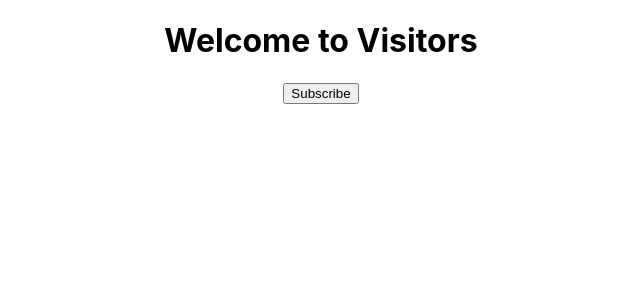
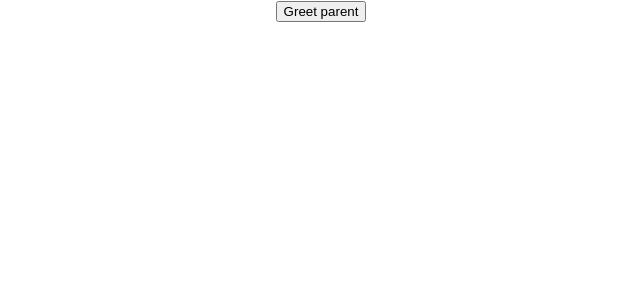
Before and after one commit to sundaramhpe/React, a React (Create React App) app in the folder hello-world/: page / in a window 1280 px wide. Shown: the top 300 px of the page, without its empty margins (319-959 px from the left). Built offline with nearby package versions, Linux system fonts and the light colour scheme.

Commit message:
latest changes

```diff
--- a/hello-world/src/App.js
+++ b/hello-world/src/App.js
@@ -5,11 +5,15 @@ import{Greet}  from './components/Greet'
 import Welcome from './components/Welcome'
 import Hello from './components/Hello'
 import Message from './components/Message'
+import Counter from './components/Counter'
+import ParentComponent from './components/ParentComponent';
 
 function App() {
   return (
     <div className="App">
- { /*   <Greet name='Sundar'>
+     {/* <Counter/> */}
+     <ParentComponent/>
+     { /* <Greet name='Sundar'>
      <p>This is Child Tags</p>
    </Greet>
    <Greet name ='Viji'>
@@ -22,8 +26,8 @@ function App() {
      </Welcome>
      <Welcome name='Jai'>
      </Welcome>
-      <Hello/>*/ }
-  <Message></Message>
+     <Hello/>
+  <Message></Message>  */ }
     </div>
   );
 }
--- /dev/null
+++ b/hello-world/src/components/ChildComponent.js
@@ -0,0 +1,11 @@
+ import React from 'react'
+
+ function ChildComponent(props) {
+     return (
+         <div>
+             <button onClick={()=>props.greetHandler('Child Value')}>Greet parent</button>
+         </div>
+     )
+ }
+
+ export default ChildComponent
--- /dev/null
+++ b/hello-world/src/components/Counter.js
@@ -0,0 +1,43 @@
+import React, { Component } from 'react'
+
+class Counter extends Component {
+    constructor(props) {
+        super(props)
+
+        this.state = {
+             count:0
+        }
+    }
+    increment(){
+        // this.setState({
+        //     count:this.state.count+1
+        // },
+        // ()=>{
+        //     console.log('Callback Value',this.state.count)
+        // })
+        //this.state.count=this.state.count+1
+         this.setState((prevState)=>({
+             count: prevState.count+1
+         }))
+        console.log(this.state.count)
+    }
+    incrementFive(){
+        this.increment()
+        this.increment()
+        this.increment()
+        this.increment()
+        this.increment()
+    }
+    render() {
+        return (
+            <div>
+                <div> Count -{this.state.count} </div>
+                <button onClick={()=>this.incrementFive()}>Increment</button>
+
+
+            </div>
+        )
+    }
+}
+
+export default Counter
--- a/hello-world/src/components/Greet.js
+++ b/hello-world/src/components/Greet.js
@@ -2,14 +2,19 @@ import React from 'react';
 //function Greet(){
   //  return <h1>Hello Sundaram  </h1>
   //}
- export const Greet =(props) => {
-     console.log(props)
+ //export const Greet =(props) => {
+     //destructure props
+//export const Greet =({name,children}) => {
+    //or
+    export const Greet =(props) => {
+        const {name,children} = props
+    // console.log(props)
      //props is immutable
     // props.name='sundaram'
  return (
      <div>
-     <h1> Hello {props.name} </h1>
-     {props.children}
+     <h1> Hello {name} </h1>
+     {children}
 
      </div>
  )
--- /dev/null
+++ b/hello-world/src/components/ParentComponent.js
@@ -0,0 +1,27 @@
+import React, { Component } from 'react'
+import ChildComponent from './ChildComponent'
+
+ class ParentComponent extends Component {
+     constructor(props) {
+         super(props)
+
+         this.state = {
+              parentName:'Parant'
+         }
+         this.greetParent=this.greetParent.bind(this)
+     }
+     greetParent(childName){
+         alert(`Hello ${this.state.parentName} from ${childName}`)
+     }
+
+    render() {
+        return(  <div>
+
+            <ChildComponent greetHandler ={this.greetParent} />
+        </div>
+        )
+
+    }
+}
+
+export default ParentComponent
--- a/hello-world/src/components/Welcome.js
+++ b/hello-world/src/components/Welcome.js
@@ -1,8 +1,15 @@
 import React,{Component} from 'react'
 
 class Welcome extends Component{
+
     render(){
-    return <h1> Welcome {this.props.name}</h1>
+        //const added for distributed props
+        const {name} =this.props
+
+        //const for state props
+        //const {state1,state2} = this.state
+   // return <h1> Welcome {this.props.name}</h1>
+    return <h1> Welcome {name}</h1>
     }
 }
 
```
